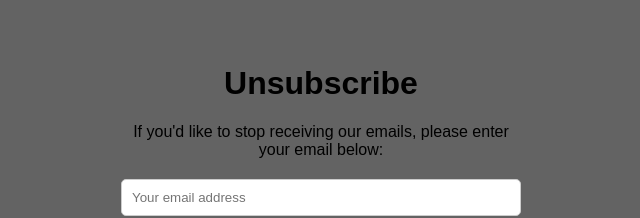
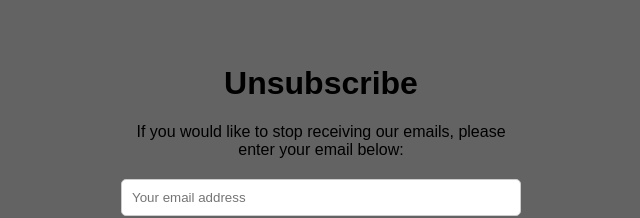
Before and after one commit to paulkhayet/isthemarketup, a Next.js app: page /unsubscribe in a window 1280 px wide. Shown: the part 218-436 px from the top of the page, without its empty margins (319-959 px from the left). Built offline with nearby package versions, Linux system fonts and the light colour scheme; no server answers; the database is empty.

Commit message:
Removed an ' that gave me a stroke

```diff
--- a/app/unsubscribe/page.js
+++ b/app/unsubscribe/page.js
@@ -38,7 +38,7 @@ export default function UnsubscribePage() {
   return (
     <div style={containerStyle}>
       <h1>Unsubscribe</h1>
-      <p>If you'd like to stop receiving our emails, please enter your email below:</p>
+      <p>If you would like to stop receiving our emails, please enter your email below:</p>
       <form onSubmit={handleUnsubscribe} style={formStyle}>
         <input
           type="email"
```
